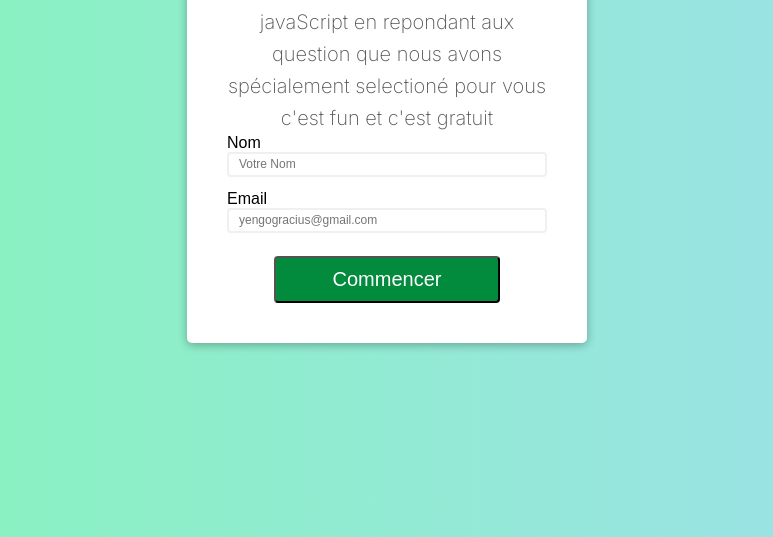
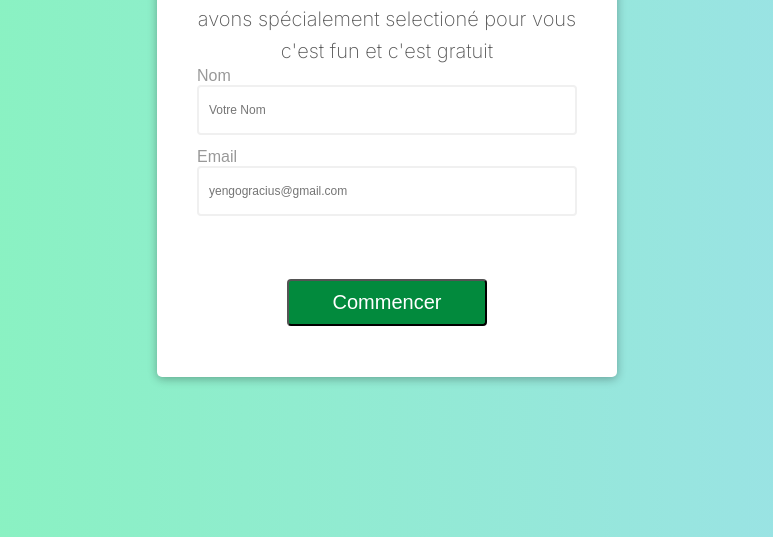
Before and after one commit to graciusyengo/Quiz-App-KDA, a plain HTML site: page index.html in a window 1280 px wide. Shown: the part 263-800 px from the top of the page, without its empty margins (253-1026 px from the left). Drawn offline with Linux system fonts and the light colour scheme.

Commit message:
refactor: modification de la taille de mon contenaire d'accueil

```diff
--- a/style.css
+++ b/style.css
@@ -22,6 +22,8 @@ body {
   width: 400px;
   height:fit-content;
   margin: 20px 0 40px 0;
+  width: 460px;
+  height: 500px;
 }
 
 #formulairePrincipal {
@@ -54,13 +56,16 @@ p{
   display: block;
   font-size: 20px;
   padding: 10px;
-  margin: 10px auto ;
-  width: 226px;
+  margin: 50px auto 10px auto;
+  width: 200px;
 }
 
 .input-control {
   display: flex;
   flex-direction: column;
+}
+label{
+  opacity: 0.4;
 }
 
 .input-control input {
@@ -69,7 +74,8 @@ border-radius: 4px;
 display: block;
 font-size: 12px;
 padding: 10px;
-width: 100%;
+width:100%;
+height: 50px;
 }
 
 .input-control input:focus {
@@ -208,7 +214,7 @@ input:checked{
   padding: 10px;
   margin: 10px ;
   width: 90%;
-  background: orange;
+  background: #EC880C;
   height: 42px;
 }
 
```
